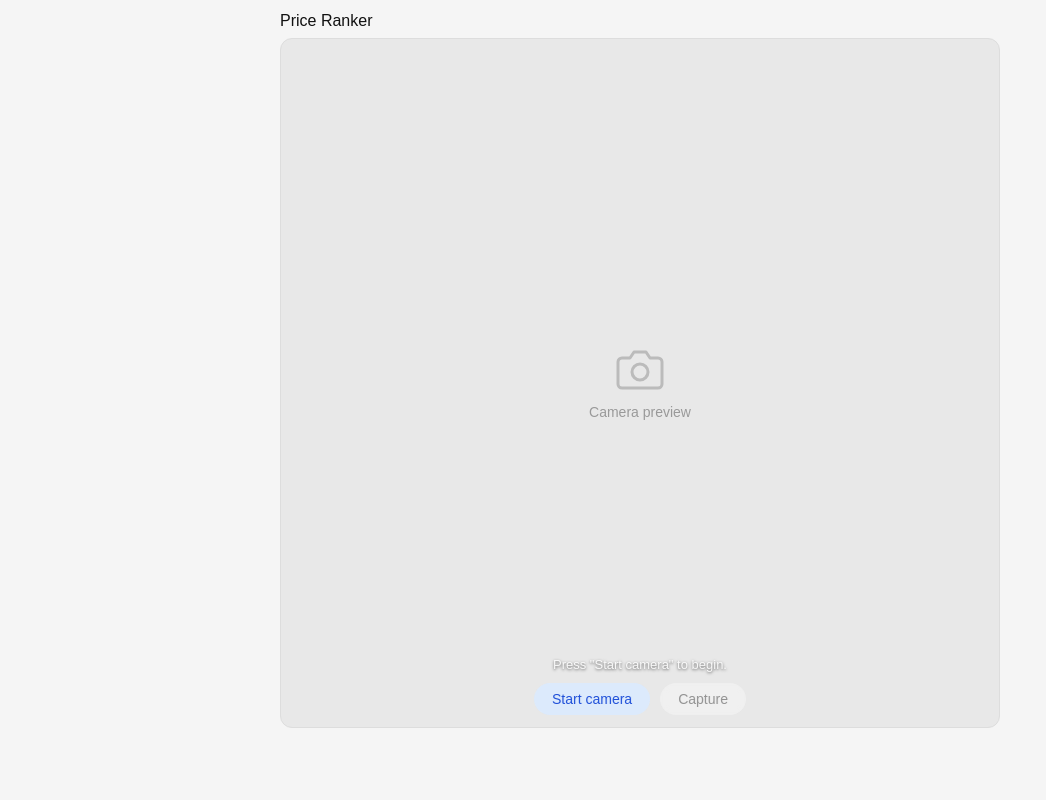
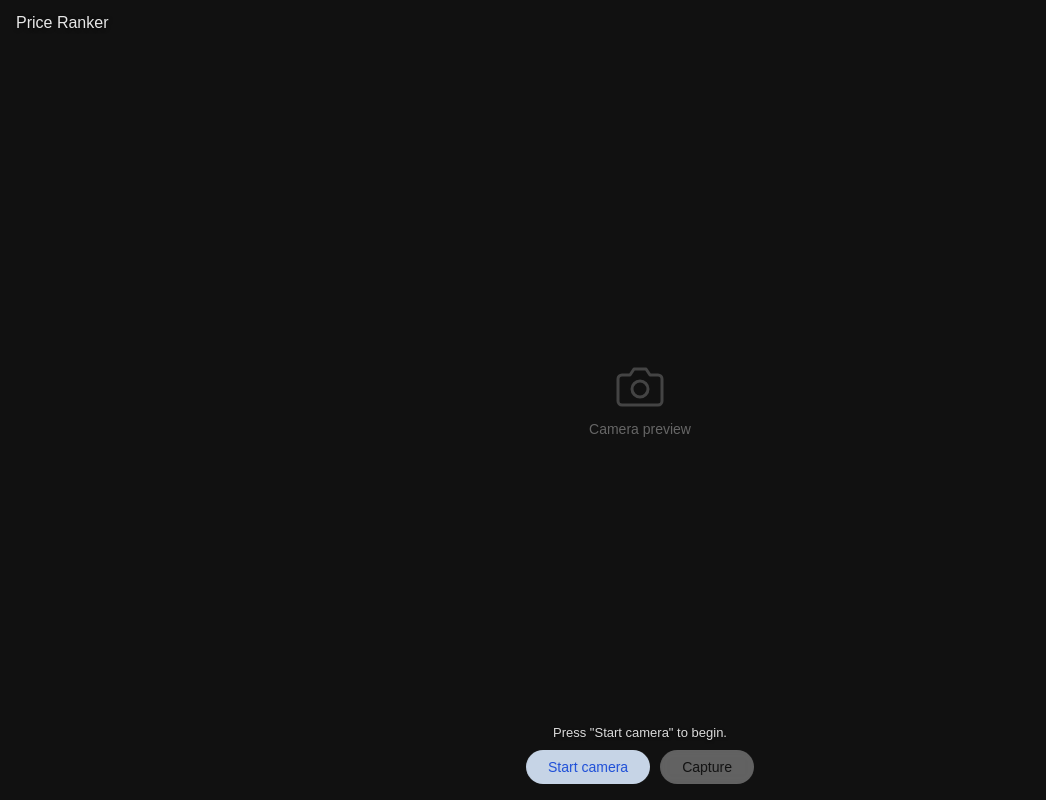
Before and after one commit to Sameer-arch-code/price_ranker, a plain HTML site: page index.html in a window 1280 px wide. Shown: the whole page, without its empty margins (0-1046 px from the left). Drawn offline with Linux system fonts and the light colour scheme.

Commit message:
minor changes

```diff
--- a/index.html
+++ b/index.html
@@ -6,19 +6,12 @@
   <title>Price Ranker</title>
   <style>
     * { box-sizing: border-box; margin: 0; padding: 0; }
-    body { font-family: sans-serif; background: #f5f5f5; display: flex; justify-content: center; padding: 0.75rem; }
-    .wrap { width: 100%; max-width: 720px; }
-    h2 { font-size: 16px; font-weight: 500; margin-bottom: 0.5rem; color: #111; }
+    html, body { width: 100%; height: 100%; overflow: hidden; font-family: sans-serif; background: #111; }
 
     .video-box {
-      position: relative;
-      width: 100%;
-      height: calc(100dvh - 110px);
-      max-height: 56vw;
-      background: #e8e8e8;
-      border-radius: 12px;
-      border: 1px solid #ddd;
-      overflow: hidden;
+      position: fixed;
+      inset: 0;
+      background: #111;
       display: flex;
       align-items: center;
       justify-content: center;
@@ -28,19 +21,35 @@
     }
     .placeholder {
       display: flex; flex-direction: column; align-items: center;
-      gap: 10px; color: #999; font-size: 14px;
+      gap: 10px; color: #666; font-size: 14px;
     }
-    .placeholder svg { width: 48px; height: 48px; stroke: #bbb; }
+    .placeholder svg { width: 48px; height: 48px; stroke: #444; }
+
+    .header {
+      position: fixed; top: 0; left: 0; right: 0;
+      padding: 14px 16px 0;
+      font-size: 16px; font-weight: 500; color: rgba(255,255,255,0.9);
+      text-shadow: 0 1px 4px rgba(0,0,0,0.6);
+      z-index: 20; pointer-events: none;
+    }
+
+    .status {
+      position: fixed; bottom: 60px; left: 0; right: 0; text-align: center;
+      font-size: 13px; color: rgba(255,255,255,0.85);
+      text-shadow: 0 1px 3px rgba(0,0,0,0.7);
+      z-index: 20; pointer-events: none;
+    }
+    .status.err { color: #f87171; }
 
     .btn-row {
-      position: absolute; bottom: 12px; left: 50%; transform: translateX(-50%);
-      display: flex; gap: 10px; z-index: 10;
+      position: fixed; bottom: 16px; left: 50%; transform: translateX(-50%);
+      display: flex; gap: 10px; z-index: 20;
     }
     button {
-      padding: 8px 18px; border-radius: 20px;
-      border: none; background: rgba(255,255,255,0.85); color: #111;
+      padding: 9px 22px; border-radius: 20px; border: none;
+      background: rgba(255,255,255,0.85); color: #111;
       font-size: 14px; cursor: pointer; transition: background 0.15s;
-      white-space: nowrap; backdrop-filter: blur(4px);
+      white-space: nowrap; backdrop-filter: blur(6px);
     }
     button:hover { background: rgba(255,255,255,1); }
     button:active { transform: scale(0.96); }
@@ -50,16 +59,9 @@
     button.green { background: rgba(220,252,231,0.9); color: #166534; }
     button.green:hover { background: rgba(187,247,208,1); }
 
-    .status {
-      position: absolute; bottom: 52px; left: 0; right: 0; text-align: center;
-      font-size: 13px; color: rgba(255,255,255,0.9); min-height: 18px;
-      text-shadow: 0 1px 3px rgba(0,0,0,0.6); z-index: 10;
-    }
-    .status.err { color: #dc2626; }
-
     .spinner {
       display: inline-block; width: 12px; height: 12px;
-      border: 2px solid #93c5fd; border-top-color: #1d4ed8;
+      border: 2px solid rgba(255,255,255,0.4); border-top-color: white;
       border-radius: 50%; animation: spin 0.7s linear infinite;
       margin-right: 6px; vertical-align: middle;
     }
@@ -67,8 +69,6 @@
   </style>
 </head>
 <body>
-<div class="wrap">
-  <h2>Price Ranker</h2>
 
   <div class="video-box" id="videoBox">
     <div class="placeholder" id="placeholder">
@@ -81,15 +81,17 @@
     <video id="video" autoplay playsinline></video>
     <canvas id="canvas"></canvas>
     <img id="outputImg" alt="Result" />
-    <div class="btn-row">
-      <button class="primary" id="startBtn" onclick="startCamera()">Start camera</button>
-      <button id="captureBtn" onclick="capturePhoto()" disabled>Capture</button>
-      <button id="retakeBtn" onclick="retake()" style="display:none">Retake</button>
-      <button class="green" id="sendBtn" onclick="sendToBackend()" style="display:none">Send</button>
-    </div>
-    <p class="status" id="status">Press "Start camera" to begin.</p>
   </div>
-</div>
+
+  <div class="header">Price Ranker</div>
+  <p class="status" id="status">Press "Start camera" to begin.</p>
+
+  <div class="btn-row">
+    <button class="primary" id="startBtn" onclick="startCamera()">Start camera</button>
+    <button id="captureBtn" onclick="capturePhoto()" disabled>Capture</button>
+    <button id="retakeBtn" onclick="retake()" style="display:none">Retake</button>
+    <button class="green" id="sendBtn" onclick="sendToBackend()" style="display:none">Send</button>
+  </div>
 
 <script>
   const BACKEND_URL = 'https://hobby-happens-invitations-games.trycloudflare.com/process';
@@ -123,7 +125,7 @@
     if (stream) stream.getTracks().forEach(t => t.stop());
 
     const constraints = [
-      { video: { facingMode: { exact: 'environment' }, width: { ideal: 1280 } } },
+      { video: { facingMode: { exact: 'environment' }, width: { ideal: 1920 } } },
       { video: { facingMode: 'environment', width: { ideal: 1280 } } },
       { video: true }
     ];
@@ -134,7 +136,7 @@
     }
 
     if (!started) {
-      setStatus('Could not access camera. Please allow camera permission and try again.', true);
+      setStatus('Could not access camera. Please allow permission and try again.', true);
       startBtn.disabled = false;
       return;
     }
@@ -144,6 +146,7 @@
     captureBtn.disabled = false;
     retakeBtn.style.display = 'none';
     sendBtn.style.display = 'none';
+    startBtn.style.display = 'none';
     setStatus('Camera live. Press "Capture" when ready.');
   }
 
```
